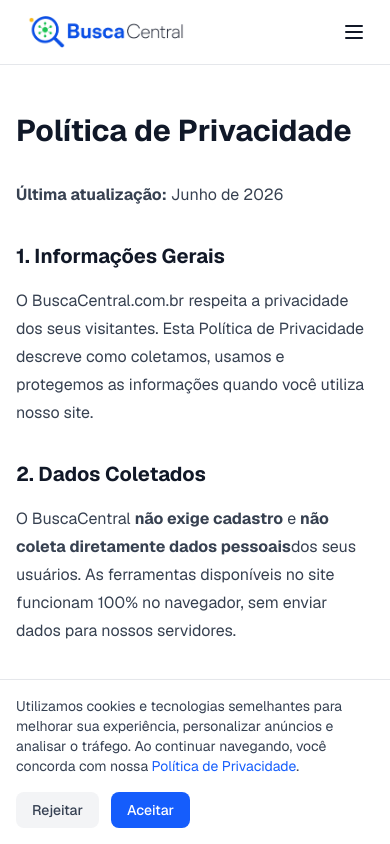
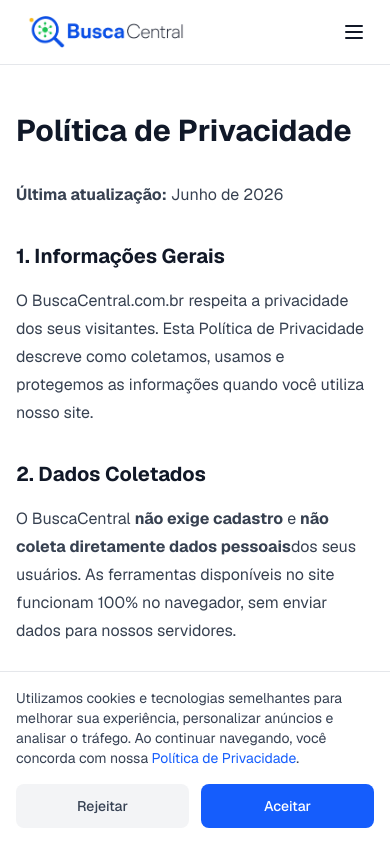
Before and after one commit to buscacentral/buscacentral, a Next.js app: page /privacidade in a window 390 px wide. Shown: the top 844 px of the page. Built offline with nearby package versions, Linux system fonts and the light colour scheme; no server answers.

Commit message:
fix: simplifica cookie banner para funcionar no mobile

```diff
--- a/src/app/layout.tsx
+++ b/src/app/layout.tsx
@@ -4,7 +4,6 @@ import "./globals.css";
 import Header from "@/components/Header";
 import Footer from "@/components/Footer";
 import AdPlaceholder from "@/components/AdPlaceholder";
-import { CookieProvider } from "@/components/CookieBanner";
 import CookieBanner from "@/components/CookieBanner";
 import GoogleAnalytics from "@/components/GoogleAnalytics";
 import MicrosoftClarity from "@/components/MicrosoftClarity";
@@ -51,17 +50,15 @@ export default function RootLayout({
 }>) {
   return (
     <html lang="pt-BR" className={`${geist.variable} h-full antialiased`}>
-      <body className="min-h-full flex flex-col bg-white text-gray-900">
-        <CookieProvider>
       <GoogleAnalytics />
       <MicrosoftClarity />
+      <body className="min-h-full flex flex-col bg-white text-gray-900">
         <Header />
         <AdPlaceholder position="top" />
         <main className="flex-1">{children}</main>
         <AdPlaceholder position="bottom" />
         <Footer />
         <CookieBanner />
-        </CookieProvider>
       </body>
     </html>
   );
--- a/src/components/CookieBanner.tsx
+++ b/src/components/CookieBanner.tsx
@@ -1,49 +1,26 @@
 'use client';
 
-import { useState, useEffect, createContext, useContext } from 'react';
+import { useState, useEffect } from 'react';
 
-interface CookieContextType {
-  consent: 'accepted' | 'rejected' | null;
-}
-
-const CookieContext = createContext<CookieContextType>({ consent: null });
-
-export function useCookieConsent() {
-  return useContext(CookieContext);
-}
-
-export function CookieProvider({ children }: { children: React.ReactNode }) {
-  const [consent, setConsent] = useState<'accepted' | 'rejected' | null>(null);
+export default function CookieBanner() {
+  const [show, setShow] = useState(false);
 
   useEffect(() => {
-    const stored = localStorage.getItem('cookie-consent');
-    if (stored === 'accepted' || stored === 'rejected') {
-      setConsent(stored);
+    const consent = localStorage.getItem('cookie-consent');
+    if (!consent) {
+      setShow(true);
     }
   }, []);
 
-  return (
-    <CookieContext.Provider value={{ consent }}>
-      {children}
-    </CookieContext.Provider>
-  );
-}
-
-export default function CookieBanner() {
-  const [show, setShow] = useState(false);
-  const { consent } = useCookieConsent();
-
-  useEffect(() => {
-    if (consent === null) setShow(true);
-  }, [consent]);
-
   const handleAccept = () => {
     localStorage.setItem('cookie-consent', 'accepted');
+    setShow(false);
     window.location.reload();
   };
 
   const handleReject = () => {
     localStorage.setItem('cookie-consent', 'rejected');
+    setShow(false);
     window.location.reload();
   };
 
@@ -51,25 +28,23 @@ export default function CookieBanner() {
 
   return (
     <div className="fixed bottom-0 left-0 right-0 z-50 bg-white border-t border-gray-200 shadow-lg">
-      <div className="max-w-7xl mx-auto px-4 sm:px-6 lg:px-8 py-4 sm:flex sm:items-center sm:justify-between">
-        <div className="mb-4 sm:mb-0 sm:mr-6">
-          <p className="text-sm text-gray-700">
-            Utilizamos cookies e tecnologias semelhantes para melhorar sua experiência,
-            personalizar anúncios e analisar o tráfego. Ao continuar navegando, você concorda
-            com nossa{' '}
-            <a href="/privacidade" className="text-blue-600 hover:underline">Política de Privacidade</a>.
-          </p>
-        </div>
-        <div className="flex gap-3 flex-shrink-0">
+      <div className="max-w-7xl mx-auto px-4 py-4">
+        <p className="text-sm text-gray-700 mb-4">
+          Utilizamos cookies e tecnologias semelhantes para melhorar sua experiência,
+          personalizar anúncios e analisar o tráfego. Ao continuar navegando, você concorda
+          com nossa{' '}
+          <a href="/privacidade" className="text-blue-600 hover:underline">Política de Privacidade</a>.
+        </p>
+        <div className="flex gap-3">
           <button
             onClick={handleReject}
-            className="px-4 py-2 text-sm font-medium text-gray-700 bg-gray-100 rounded-lg hover:bg-gray-200 transition-colors"
+            className="flex-1 sm:flex-none px-6 py-3 text-sm font-medium text-gray-700 bg-gray-100 rounded-lg hover:bg-gray-200 transition-colors"
           >
             Rejeitar
           </button>
           <button
             onClick={handleAccept}
-            className="px-4 py-2 text-sm font-medium text-white bg-blue-600 rounded-lg hover:bg-blue-700 transition-colors"
+            className="flex-1 sm:flex-none px-6 py-3 text-sm font-medium text-white bg-blue-600 rounded-lg hover:bg-blue-700 transition-colors"
           >
             Aceitar
           </button>
--- a/src/components/GoogleAnalytics.tsx
+++ b/src/components/GoogleAnalytics.tsx
@@ -1,14 +1,19 @@
 'use client';
 
 import Script from 'next/script';
-import { useCookieConsent } from './CookieBanner';
+import { useState, useEffect } from 'react';
 
 const GA_MEASUREMENT_ID = process.env.NEXT_PUBLIC_GA_ID || '';
 
 export default function GoogleAnalytics() {
-  const { consent } = useCookieConsent();
+  const [consent, setConsent] = useState(false);
 
-  if (!GA_MEASUREMENT_ID || consent !== 'accepted') return null;
+  useEffect(() => {
+    const stored = localStorage.getItem('cookie-consent');
+    if (stored === 'accepted') setConsent(true);
+  }, []);
+
+  if (!GA_MEASUREMENT_ID || !consent) return null;
 
   return (
     <>
--- a/src/components/MicrosoftClarity.tsx
+++ b/src/components/MicrosoftClarity.tsx
@@ -1,14 +1,19 @@
 'use client';
 
 import Script from 'next/script';
-import { useCookieConsent } from './CookieBanner';
+import { useState, useEffect } from 'react';
 
 const CLARITY_ID = process.env.NEXT_PUBLIC_CLARITY_ID || '';
 
 export default function MicrosoftClarity() {
-  const { consent } = useCookieConsent();
+  const [consent, setConsent] = useState(false);
 
-  if (!CLARITY_ID || consent !== 'accepted') return null;
+  useEffect(() => {
+    const stored = localStorage.getItem('cookie-consent');
+    if (stored === 'accepted') setConsent(true);
+  }, []);
+
+  if (!CLARITY_ID || !consent) return null;
 
   return (
     <Script id="microsoft-clarity" strategy="afterInteractive">
```
Lines whose indentation alone changed are shown as unchanged.
